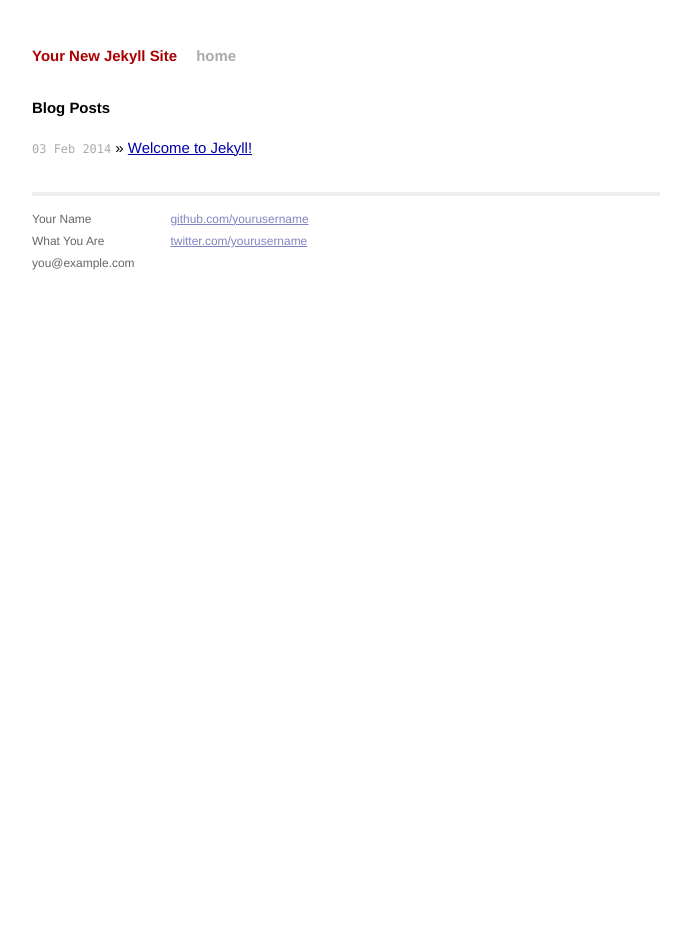
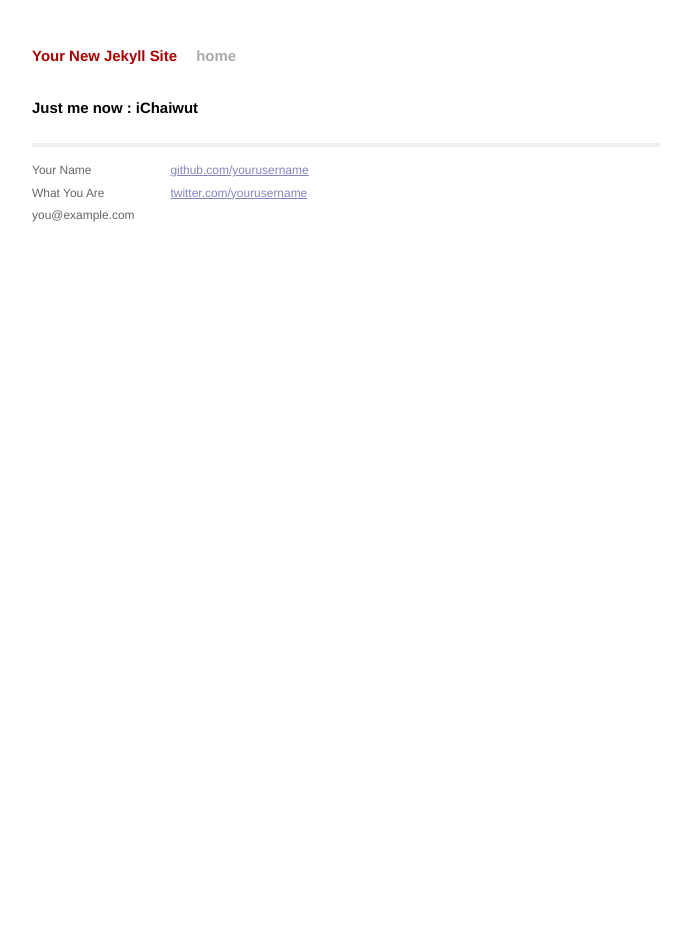
Before and after one commit to ichaiwut/ichaiwut.github.io, a Jekyll site: the page built from index.html, in a window 1280 px wide. Shown: the whole page, without its empty margins (294-985 px from the left). Built offline with Jekyll 4.4.1, drawn with Linux system fonts in a browser that asks for light colours; Markdown is read by kramdown in place of the engine named in the settings.

Commit message:
create welcome

```diff
--- a/index.html
+++ b/index.html
@@ -3,11 +3,13 @@ layout: default
 title: Your New Jekyll Site
 ---
 
-<div id="home">
+<!-- <div id="home">
   <h1>Blog Posts</h1>
   <ul class="posts">
     {% for post in site.posts %}
       <li><span>{{ post.date | date_to_string }}</span> &raquo; <a href="{{ post.url }}">{{ post.title }}</a></li>
     {% endfor %}
   </ul>
-</div>
+</div> -->
+
+<h1>Just me now : <strong>iChaiwut</strong></h1>
```
